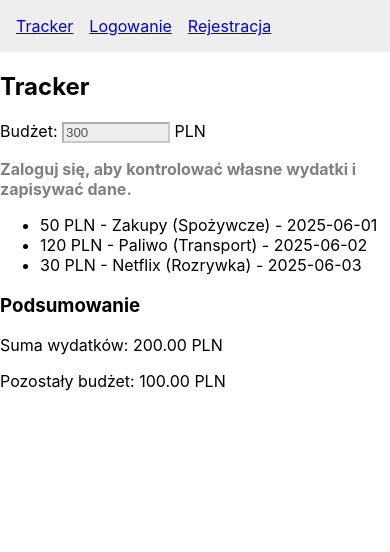
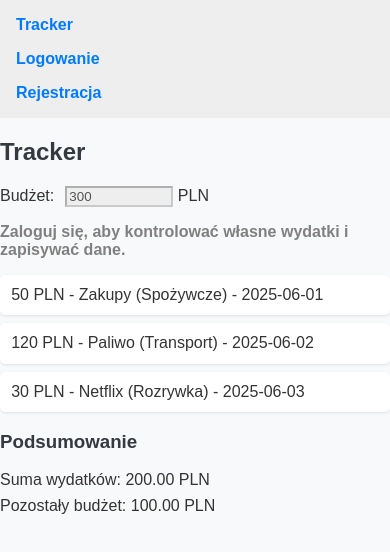
Before and after one commit to Radek885/PaaS-Crud-Frontend, a React (Create React App) app: page / in a window 390 px wide. Shown: the top 552 px of the page. Built offline with nearby package versions, Linux system fonts and the light colour scheme.

Commit message:
no message

```diff
--- a/src/index.css
+++ b/src/index.css
@@ -16,3 +16,119 @@ code {
 {
   width: 500px;
 }
+
+body {
+  font-family: Arial, sans-serif;
+  margin: 0;
+  padding: 0;
+  background-color: #f8f9fa;
+  color: #333;
+}
+
+nav {
+  background-color: #e9ecef;
+  padding: 1em;
+  display: flex;
+  gap: 1em;
+}
+
+nav a {
+  text-decoration: none;
+  color: #007bff;
+  font-weight: bold;
+}
+
+nav a:hover {
+  text-decoration: underline;
+}
+
+h2, h3 {
+  color: #343a40;
+}
+
+form {
+  margin-bottom: 2em;
+  display: flex;
+  flex-direction: column;
+  gap: 0.5em;
+  max-width: 400px;
+}
+
+form input,
+form button {
+  padding: 0.5em;
+  border: 1px solid #ccc;
+  border-radius: 4px;
+}
+
+form button {
+  background-color: #007bff;
+  color: white;
+  cursor: pointer;
+  border: none;
+}
+
+form button:hover {
+  background-color: #0056b3;
+}
+
+label input {
+  margin-left: 0.5em;
+}
+
+ul {
+  list-style: none;
+  padding: 0;
+}
+
+ul li {
+  background: white;
+  margin-bottom: 0.5em;
+  padding: 0.7em;
+  border-radius: 5px;
+  box-shadow: 0 1px 3px rgba(0, 0, 0, 0.1);
+  display: flex;
+  justify-content: space-between;
+  align-items: center;
+}
+
+ul li button {
+  background: none;
+  border: none;
+  cursor: pointer;
+  margin-left: 0.5em;
+  font-size: 1.1em;
+}
+
+ul li button:hover {
+  color: red;
+}
+
+input[disabled] {
+  background-color: #e9ecef;
+}
+
+p {
+  margin: 0.5em 0;
+}
+
+button:disabled {
+  background-color: #ccc;
+  cursor: not-allowed;
+}
+
+@media (max-width: 600px) {
+  nav {
+    flex-direction: column;
+    gap: 0.5em;
+  }
+
+  form {
+    width: 100%;
+  }
+
+  ul li {
+    flex-direction: column;
+    align-items: flex-start;
+  }
+}
```
